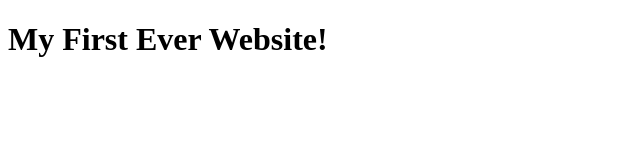
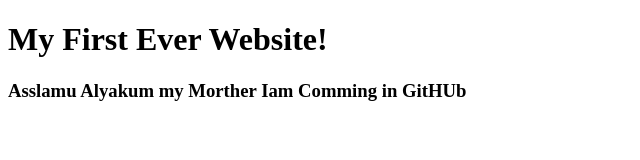
Before and after one commit to mdyeasirhosen/MyFirst-Website, a plain HTML site: page index.html in a window 1280 px wide. Shown: the whole page, without its empty margins (0-640 px from the left). Drawn offline with Linux system fonts and the light colour scheme.

Commit message:
Learng Html

```diff
--- a/index.html
+++ b/index.html
@@ -8,5 +8,6 @@
 <body>
 
     <h1>My First Ever Website!</h1>
+    <h3>Asslamu Alyakum my Morther Iam Comming in GitHUb  </h3>
 </body>
 </html>
```
